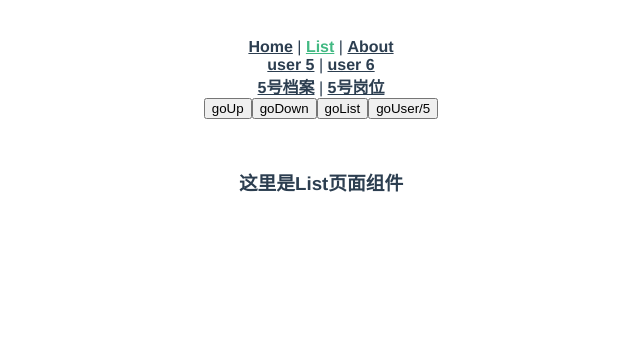
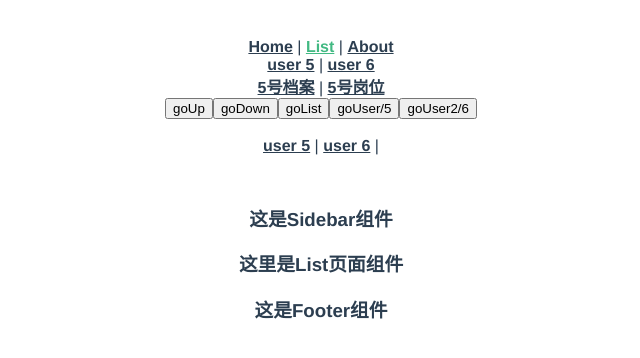
Before and after one commit to PorterZhang2021/Vue2.X_StudyNotes, a Vue app in the folder Vue2.X工具篇/cli-04/: page /list in a window 1280 px wide. Shown: the top 358 px of the page, without its empty margins (319-959 px from the left). Built offline with nearby package versions, Linux system fonts and the light colour scheme.

Commit message:
[Add] 课时8 命名路由和视图的使用

```diff
--- a/Vue2.X工具篇/cli-04/src/App.vue
+++ b/Vue2.X工具篇/cli-04/src/App.vue
@@ -18,10 +18,16 @@
       <button @click="go(1)">goDown</button>
       <button @click="goList">goList</button>
       <button @click="goUser(5)">goUser/5</button>
-<!--      <button @click="goUser2(6)">goUser2/6</button>-->
+      <button @click="goUser2(6)">goUser2/6</button>
+
+      <br><br>
+      <router-link v-bind:to="{name:'User', params : { id : 5 }}">user 5</router-link> |
+      <router-link v-bind:to="{path:'/user', query : { id : 6 }}">user 6</router-link> |
 
     </div>
+    <router-view name="sidebar"></router-view>
     <router-view/>
+    <router-view name="footer"></router-view>
   </div>
 </template>
 
@@ -57,14 +63,14 @@ export default  {
     },
 
     // 第二种传参的方法 使用path
-    // goUser2(id){
-    //   this.$router.push({
-    //     path: '/user',
-    //     query : {
-    //       id
-    //     },
-    //   })
-    // }
+    goUser2(id){
+      this.$router.push({
+        path: '/user',
+        query : {
+          id
+        },
+      })
+    },
 
     go(step) {
       this.$router.go(step);
--- a/Vue2.X工具篇/cli-04/src/router/index.js
+++ b/Vue2.X工具篇/cli-04/src/router/index.js
@@ -8,6 +8,8 @@ import List from "@/views/List";
 import User from "@/views/User";
 import UserProfile from "@/views/user/UserProfile";
 import UserPosts from "@/views/user/UserPosts";
+import Sidebar from "@/views/Sidebar";
+import Footer from "@/views/Footer";
 
 // 可以参考API的解释，参数是一个插件，路由就是一个插件
 // 这句话的意思是：初始化这个插件以便使用
@@ -18,12 +20,20 @@ const routes = [
   {
     path: '/',  // 链接地址
     name: 'Home', // 别名
-    component: Home // 加载的组件
+    components: {
+      default : Home,
+      sidebar : Sidebar,
+      footer : Footer,
+    } // 加载的组件
   },
   {
     path: '/list',  // 链接地址
     name: 'List', // 别名
-    component: List // 加载的组件
+    components: {
+      default : List,
+      sidebar : Sidebar,
+      footer : Footer,
+    }
   },
   {
     path: '*',  // 链接地址
@@ -35,11 +45,11 @@ const routes = [
     name: 'List', // 别名
     component: List // 加载的组件
   },
-  // {
-  //   ptah : '/user',
-  //   name : 'User',
-  //   component: User,
-  // },
+  {
+    path: '/user',  // 链接地址
+    name: 'User', // 别名
+    component: User // 加载的组件
+  },
   {
     path: '/user/:id',  // 链接地址
     name: 'User', // 别名
@@ -66,7 +76,12 @@ const routes = [
     // route level code-splitting
     // this generates a separate chunk (about.[hash].js) for this route
     // which is lazy-loaded when the route is visited.
-    component: () => import(/* webpackChunkName: "about" */ '../views/About.vue')
+    // component: () => import(/* webpackChunkName: "about" */ '../views/About.vue')
+    components: {
+      default : () => import(/* webpackChunkName: "about" */ '../views/About.vue'),
+      sidebar : Sidebar,
+      footer : Footer,
+    } // 加载的组件
   }
 ]
 
--- /dev/null
+++ b/Vue2.X工具篇/cli-04/src/views/Footer.vue
@@ -0,0 +1,13 @@
+<template>
+  <h3>这是Footer组件</h3>
+</template>
+
+<script>
+export default {
+  name: "Footer"
+}
+</script>
+
+<style scoped>
+
+</style>
--- /dev/null
+++ b/Vue2.X工具篇/cli-04/src/views/Sidebar.vue
@@ -0,0 +1,13 @@
+<template>
+  <h3>这是Sidebar组件</h3>
+</template>
+
+<script>
+export default {
+  name: "Sidebar"
+}
+</script>
+
+<style scoped>
+
+</style>
--- a/Vue2.X工具篇/cli-04/src/views/User.vue
+++ b/Vue2.X工具篇/cli-04/src/views/User.vue
@@ -1,6 +1,7 @@
 <template>
   <div>
     <h3>User Id : {{$route.params.id}}</h3>
+    <h3>User Id : {{$route.query.id}}</h3>
     <router-view></router-view>
   </div>
 </template>
```
